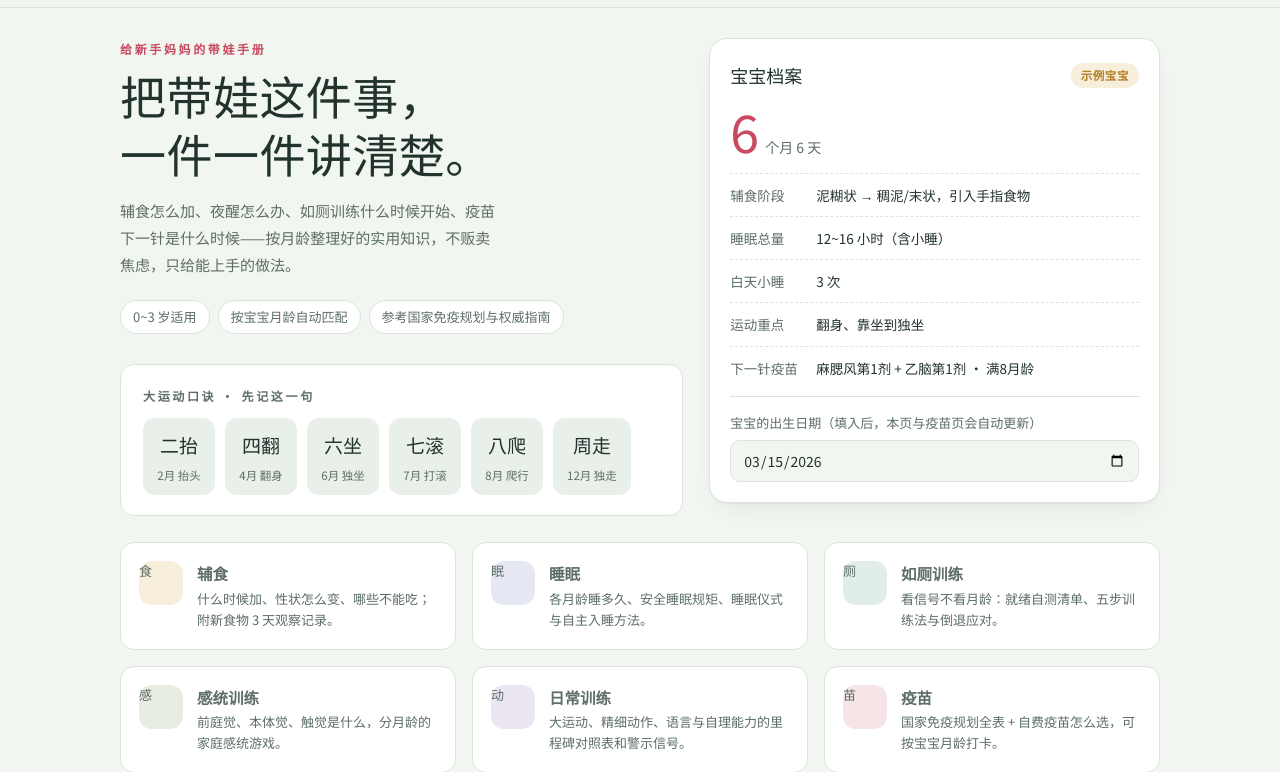
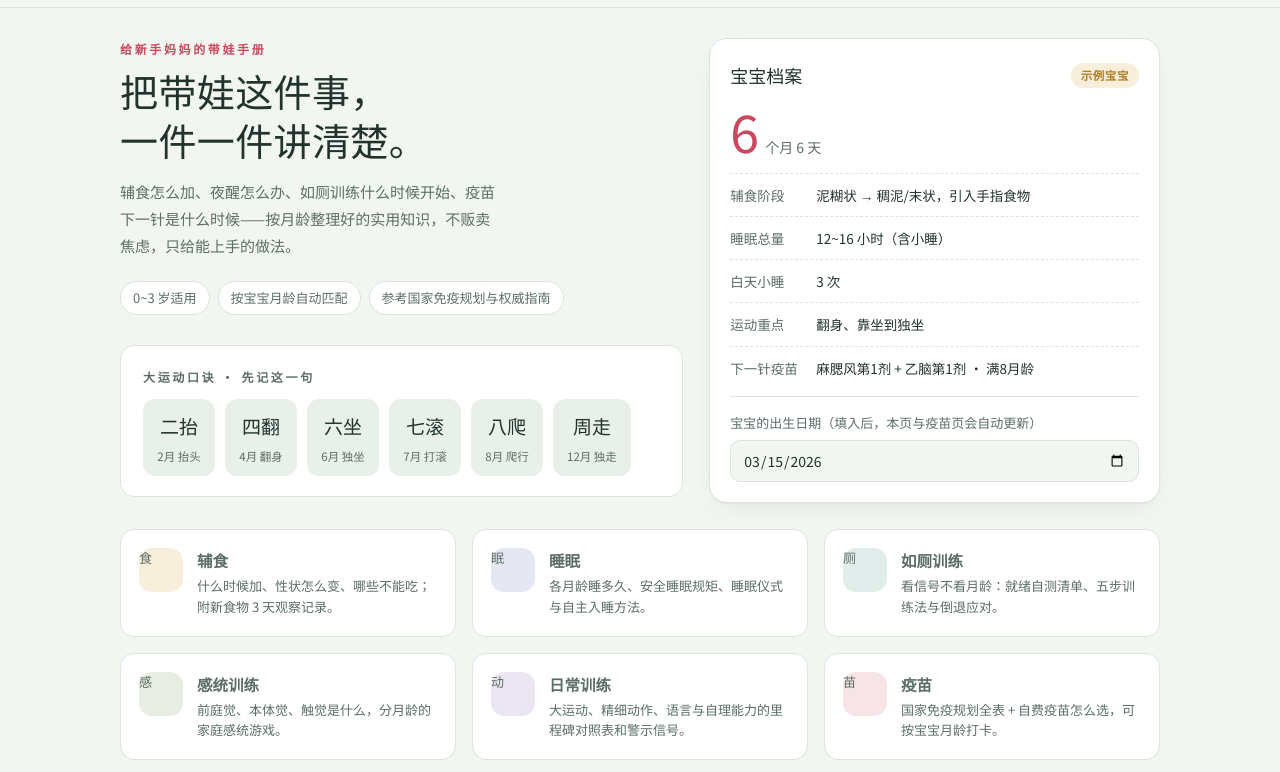
Before and after one commit to XingYun231/yuer-handbook, a plain HTML site: page index.html in a window 1280 px wide. Shown: the part 51-823 px from the top of the page. Drawn offline with Linux system fonts and the light colour scheme; a web font is replaced by a local one.

Commit message:
smaller hero headline

```diff
--- a/index.html
+++ b/index.html
@@ -179,7 +179,7 @@
   @media (max-width:820px){.hero{grid-template-columns:1fr}}
   .hero h1{
     font-family:var(--font-disp);font-weight:400;
-    font-size:clamp(32px,6vw,46px);line-height:1.28;margin:6px 0 14px;text-wrap:balance;
+    font-size:clamp(28px,5vw,38px);line-height:1.3;margin:6px 0 14px;text-wrap:balance;
   }
   .hero .sub{color:var(--ink-2);margin:0 0 22px;max-width:46ch}
   .hero-tags{display:flex;flex-wrap:wrap;gap:8px;margin:0 0 26px;padding:0;list-style:none}
```
